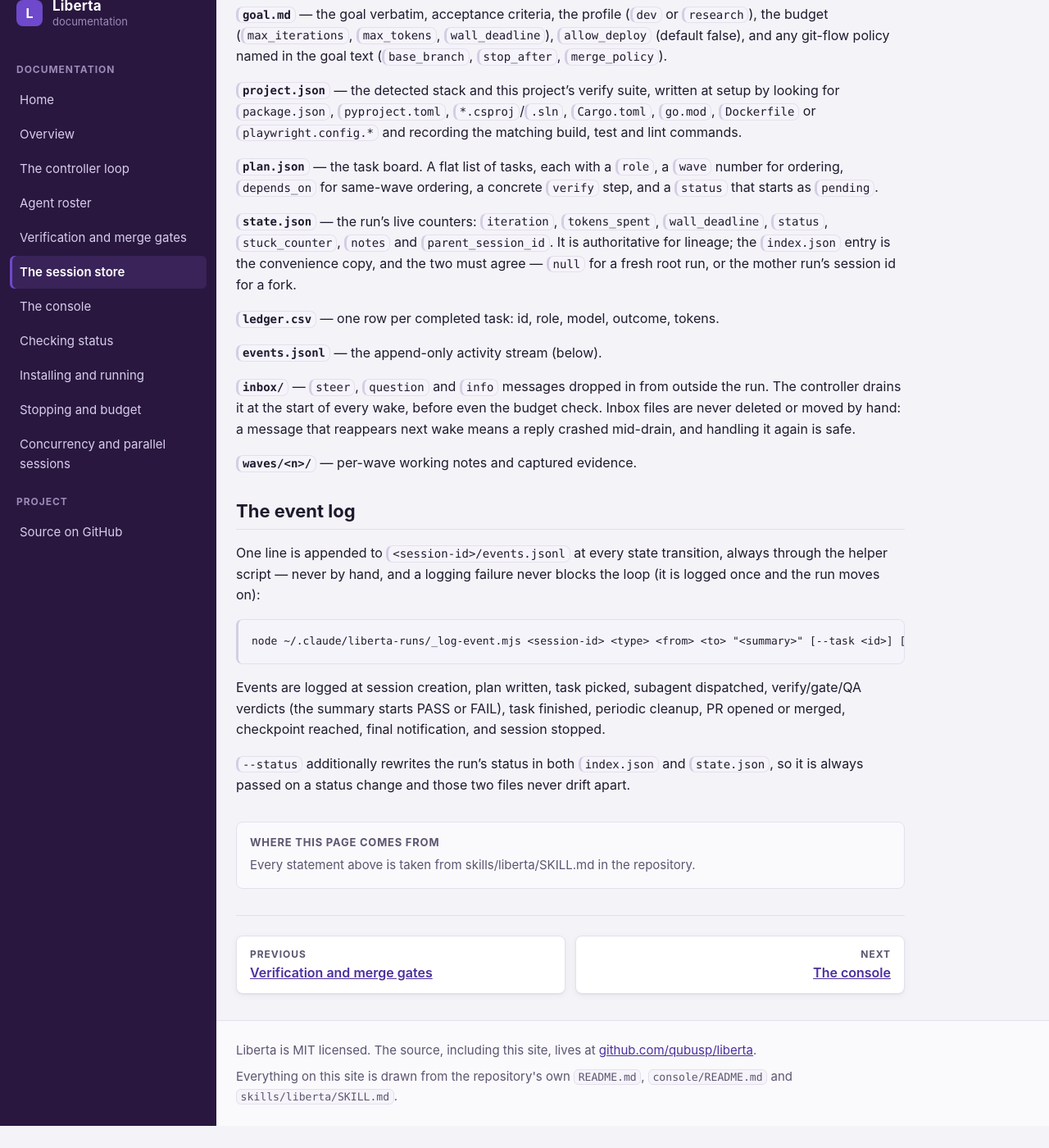
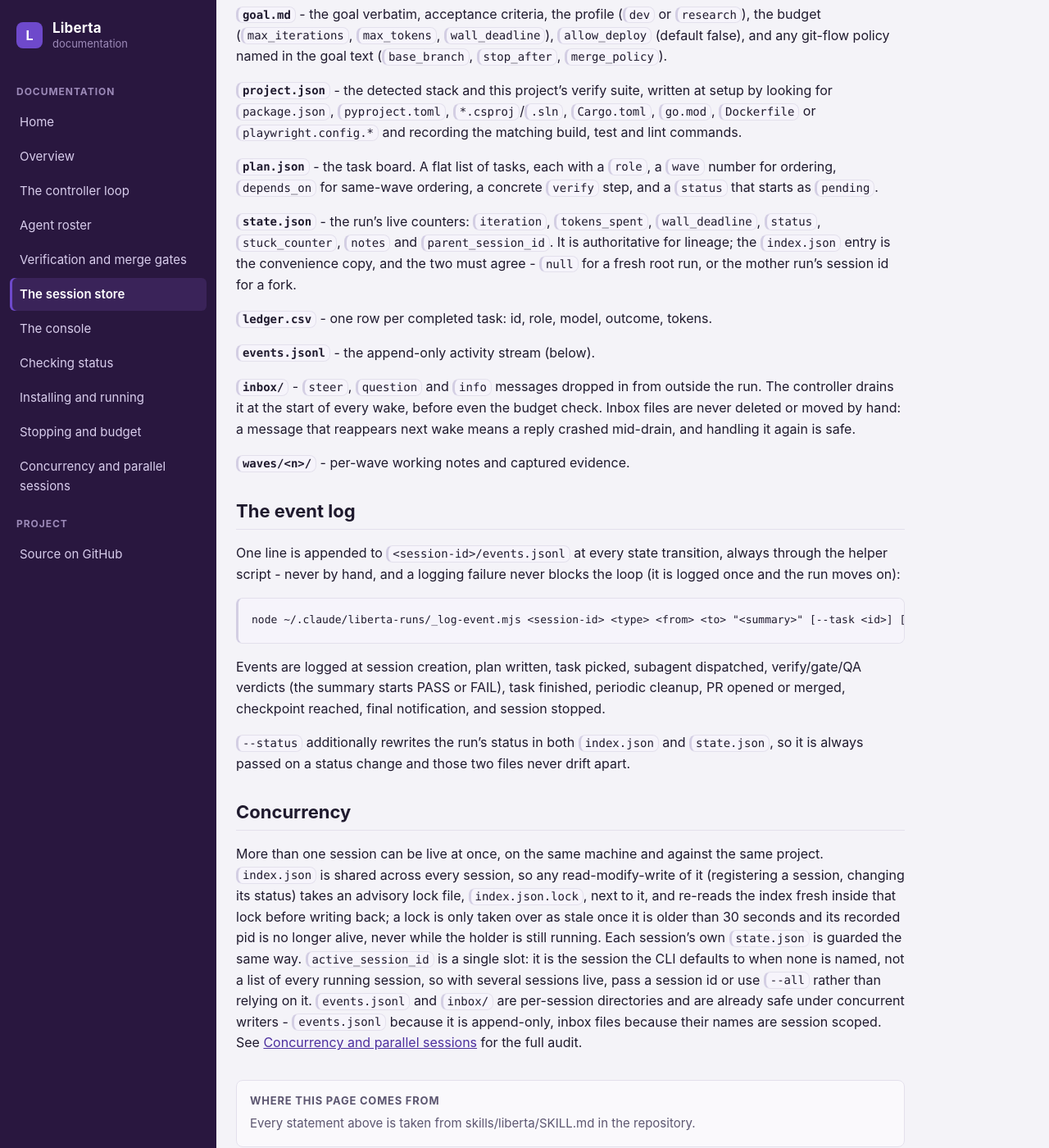
Before and after one commit to qubusp/liberta, a Jekyll site: the page built from site/docs/session-store.md, in a window 1280 px wide and 1400 px high, scrolled down 773 px. Shown: the whole window at 82% size. Built offline with Jekyll 4.4.1, drawn with Linux system fonts in a browser that asks for light colours; before the commit the page ends 2146 px from its top, so only the background shows below that; some of the changed text lies outside the part shown.

Commit message:
harness(liberta-parallel-sessions-2026-09-02): T16 document concurrency guarantees in README and core docs
README.md, site/docs/overview.md, site/docs/session-store.md and
site/docs/controller-loop.md now state the concurrency guarantees T9, T12
and T14 actually shipped: the index.json/state.json advisory lock (lock
file, re-read-inside-lock, stale-takeover rule), active_session_id as a
single selection slot rather than a roster, per-session state.json/
events.jsonl/inbox being session scoped and safe, and branch/worktree
naming being session scoped with the explicit git worktree prune ban and
why. Each doc cross-references site/docs/concurrency.md for the full
audit. Also removed the em/en dashes present in overview.md,
session-store.md and controller-loop.md (including the one in
session-store.md's front matter description), replacing them with plain
hyphens to match this codebase's no-em-dash convention; console/README.md
and site/docs/concurrency.md are untouched.

Co-Authored-By: Claude Opus 5 (1M context) <noreply@anthropic.com>
Claude-Session: https://claude.ai/code/session_01Pbtt3eUXwkTEFjQB75q4oY

````diff
--- a/site/docs/session-store.md
+++ b/site/docs/session-store.md
@@ -2,7 +2,7 @@
 layout: doc
 title: The session store
 summary: Every file a run keeps on disk, what it is for, and the append-only event log.
-description: The layout of ~/.claude/liberta-runs/ — goal.md, project.json, plan.json, state.json, ledger.csv, events.jsonl, inbox/ and waves/ — and how events are logged.
+description: The layout of ~/.claude/liberta-runs/ - goal.md, project.json, plan.json, state.json, ledger.csv, events.jsonl, inbox/ and waves/ - and how events are logged.
 sources: skills/liberta/SKILL.md
 ---
 
@@ -34,47 +34,47 @@ off. On resume the controller orients entirely from `state.json` plus
 
 ## What each file is for
 
-**`index.json`** — the registry across all runs: which session is active, and
+**`index.json`** - the registry across all runs: which session is active, and
 for each session its id, project path, status and `parent_session_id`.
 
-**`goal.md`** — the goal verbatim, acceptance criteria, the profile
+**`goal.md`** - the goal verbatim, acceptance criteria, the profile
 (`dev` or `research`), the budget (`max_iterations`, `max_tokens`,
 `wall_deadline`), `allow_deploy` (default false), and any git-flow policy
 named in the goal text (`base_branch`, `stop_after`, `merge_policy`).
 
-**`project.json`** — the detected stack and this project's verify suite,
+**`project.json`** - the detected stack and this project's verify suite,
 written at setup by looking for `package.json`, `pyproject.toml`,
 `*.csproj`/`.sln`, `Cargo.toml`, `go.mod`, `Dockerfile` or
 `playwright.config.*` and recording the matching build, test and lint
 commands.
 
-**`plan.json`** — the task board. A flat list of tasks, each with a `role`, a
+**`plan.json`** - the task board. A flat list of tasks, each with a `role`, a
 `wave` number for ordering, `depends_on` for same-wave ordering, a concrete
 `verify` step, and a `status` that starts as `pending`.
 
-**`state.json`** — the run's live counters: `iteration`, `tokens_spent`,
+**`state.json`** - the run's live counters: `iteration`, `tokens_spent`,
 `wall_deadline`, `status`, `stuck_counter`, `notes` and
 `parent_session_id`. It is authoritative for lineage; the `index.json` entry
-is the convenience copy, and the two must agree — `null` for a fresh root
+is the convenience copy, and the two must agree - `null` for a fresh root
 run, or the mother run's session id for a fork.
 
-**`ledger.csv`** — one row per completed task: id, role, model, outcome,
+**`ledger.csv`** - one row per completed task: id, role, model, outcome,
 tokens.
 
-**`events.jsonl`** — the append-only activity stream (below).
+**`events.jsonl`** - the append-only activity stream (below).
 
-**`inbox/`** — `steer`, `question` and `info` messages dropped in from
+**`inbox/`** - `steer`, `question` and `info` messages dropped in from
 outside the run. The controller drains it at the start of every wake, before
 even the budget check. Inbox files are never deleted or moved by hand: a
 message that reappears next wake means a reply crashed mid-drain, and
 handling it again is safe.
 
-**`waves/<n>/`** — per-wave working notes and captured evidence.
+**`waves/<n>/`** - per-wave working notes and captured evidence.
 
 ## The event log
 
 One line is appended to `<session-id>/events.jsonl` at every state
-transition, always through the helper script — never by hand, and a logging
+transition, always through the helper script - never by hand, and a logging
 failure never blocks the loop (it is logged once and the run moves on):
 
 ```
@@ -90,3 +90,22 @@ notification, and session stopped.
 `--status` additionally rewrites the run's status in both `index.json` and
 `state.json`, so it is always passed on a status change and those two files
 never drift apart.
+
+## Concurrency
+
+More than one session can be live at once, on the same machine and against
+the same project. `index.json` is shared across every session, so any
+read-modify-write of it (registering a session, changing its status) takes
+an advisory lock file, `index.json.lock`, next to it, and re-reads the index
+fresh inside that lock before writing back; a lock is only taken over as
+stale once it is older than 30 seconds and its recorded pid is no longer
+alive, never while the holder is still running. Each session's own
+`state.json` is guarded the same way. `active_session_id` is a single slot:
+it is the session the CLI defaults to when none is named, not a list of
+every running session, so with several sessions live, pass a session id or
+use `--all` rather than relying on it. `events.jsonl` and `inbox/` are
+per-session directories and are already safe under concurrent writers -
+`events.jsonl` because it is append-only, inbox files because their names
+are session scoped. See
+[Concurrency and parallel sessions]({{ '/docs/concurrency/' | relative_url }})
+for the full audit.
````
Also changed, not shown: site/docs/controller-loop.md (+24 -10 lines), site/docs/overview.md (+13 -5 lines), README.md.
